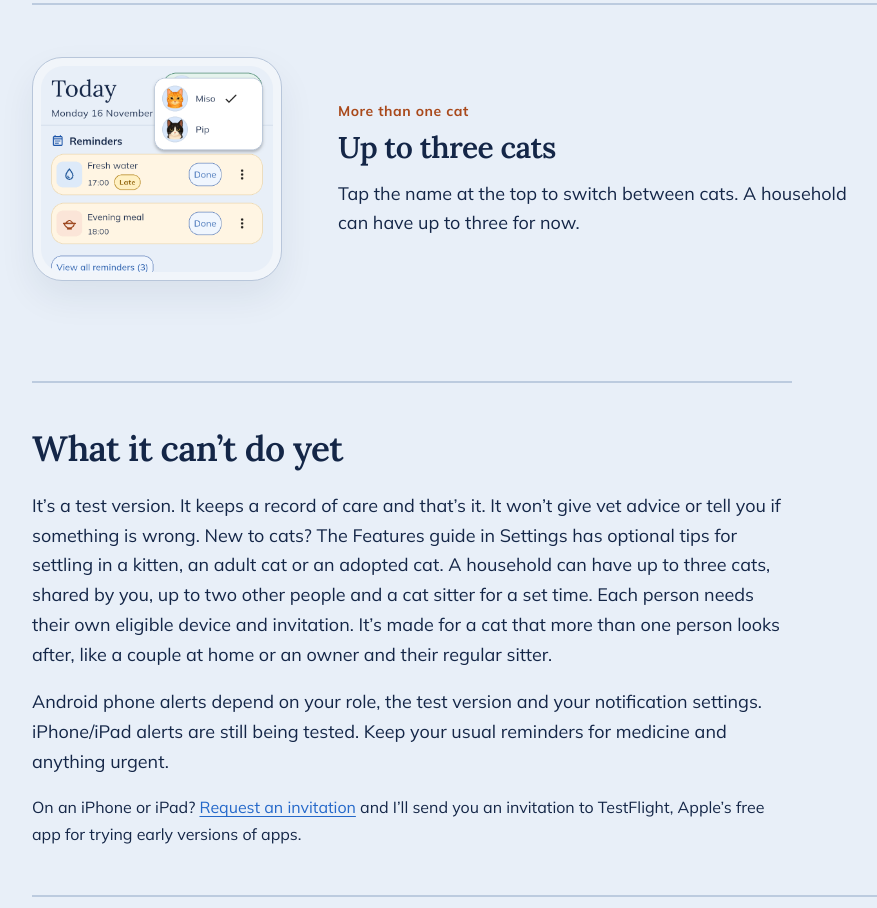
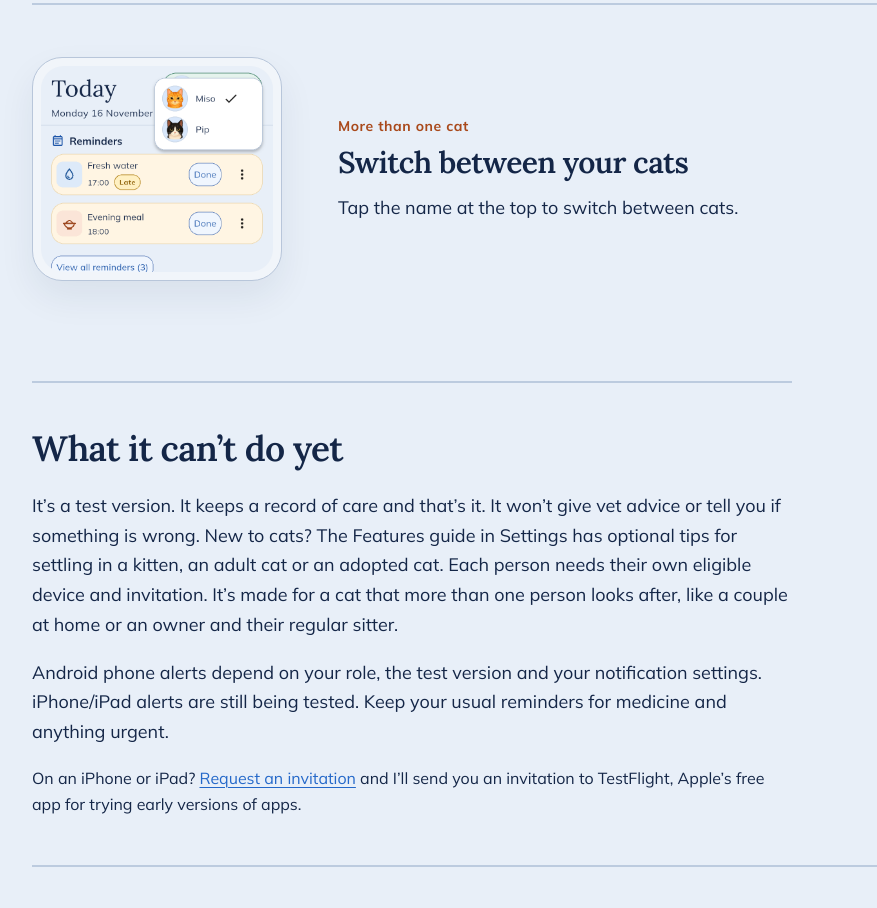
Before and after one commit to powerK10/ourcat-public-pages, a plain HTML site: page features.html in a window 1280 px wide. Shown: the part 3114-4022 px from the top of the page, without its empty margins (48-925 px from the left). Drawn offline with Linux system fonts and the light colour scheme.

Commit message:
fix(features): describe sitters and more cats without the household limits
Co-Authored-By: Claude Opus 5.5 <noreply@anthropic.com>

```diff
--- a/features.html
+++ b/features.html
@@ -21,12 +21,12 @@
 <li class="day-row flip"><div><p class="eyebrow-time">Friday, going away</p><h2>A sitter, for as long as you choose</h2><p>In Care team, pick three days, a week or a month, and send your friend the cat sitter code. They can log what they do and read the routine in Care info, but can’t change the cat’s profile, the reminders or who’s on the care team. When the time’s up, their access ends by itself, or you can end it sooner.</p></div><figure class="shot"><div class="screen"><img src="assets/features/care-team.webp" width="720" height="1488" alt="Care team: a Generate cat sitter code button, then November’s activity: you as owner with 2 logs and Sam as co-parent with 4." loading="lazy"></div></figure></li>
 <li class="day-cta"><div class="inline-cta"><p>Sharing is the bit I most want to see working. Try it with a partner or sitter.</p><a class="button" href="https://docs.google.com/forms/d/e/1FAIpQLSfE7T2NDWCrKjbO0EXnv6gYh4boQH9e-d9MlrtzAwvURb2s_Q/viewform">Request an invitation <span aria-hidden="true">↗</span></a></div></li>
 <li class="day-row"><div><p class="eyebrow-time">Back home</p><h2>Who did what, and when</h2><p>History’s Day log shows who did what on any day, and Trends and Summary show how things have gone over time. If someone forgot to log something, you can add it later (up to 30 days back). If the vet asks, share a vet summary (PDF) or save a CSV of a date range.</p></div><figure class="shot"><div class="screen"><img src="assets/features/history.webp" width="720" height="1488" alt="History’s Day log for 15 November: breakfast logged by you, and an evening meal and a refilled water bowl logged by Sam, the last marked Edited, each of Sam’s with a Like button." loading="lazy"></div></figure></li>
-<li class="day-row flip"><div><p class="eyebrow-time">More than one cat</p><h2>Up to three cats</h2><p>Tap the name at the top to switch between cats. A household can have up to three for now.</p></div><figure class="shot"><div class="screen"><img src="assets/features/more-cats.webp" width="720" height="640" alt="Today with the cat menu open, listing Miso (selected) and Pip." loading="lazy"></div></figure></li>
+<li class="day-row flip"><div><p class="eyebrow-time">More than one cat</p><h2>Switch between your cats</h2><p>Tap the name at the top to switch between cats.</p></div><figure class="shot"><div class="screen"><img src="assets/features/more-cats.webp" width="720" height="640" alt="Today with the cat menu open, listing Miso (selected) and Pip." loading="lazy"></div></figure></li>
 </ol>
 <div class="sticky-cta"><a class="button" href="https://docs.google.com/forms/d/e/1FAIpQLSfE7T2NDWCrKjbO0EXnv6gYh4boQH9e-d9MlrtzAwvURb2s_Q/viewform">Request an invitation <span aria-hidden="true">↗</span></a></div>
 </div>
 
-<section class="section limits" aria-labelledby="limits-title"><h2 id="limits-title">What it can’t do yet</h2><p>It’s a test version. It keeps a record of care and that’s it. It won’t give vet advice or tell you if something is wrong. New to cats? The Features guide in Settings has optional tips for settling in a kitten, an adult cat or an adopted cat. A household can have up to three cats, shared by you, up to two other people and a cat sitter for a set time. Each person needs their own eligible device and invitation. It’s made for a cat that more than one person looks after, like a couple at home or an owner and their regular sitter.</p><p>Android phone alerts depend on your role, the test version and your notification settings. iPhone/iPad alerts are still being tested. Keep your usual reminders for medicine and anything urgent.</p><p class="small">On an iPhone or iPad? <a href="test">Request an invitation</a> and I’ll send you an invitation to TestFlight, Apple’s free app for trying early versions of apps.</p></section>
+<section class="section limits" aria-labelledby="limits-title"><h2 id="limits-title">What it can’t do yet</h2><p>It’s a test version. It keeps a record of care and that’s it. It won’t give vet advice or tell you if something is wrong. New to cats? The Features guide in Settings has optional tips for settling in a kitten, an adult cat or an adopted cat. Each person needs their own eligible device and invitation. It’s made for a cat that more than one person looks after, like a couple at home or an owner and their regular sitter.</p><p>Android phone alerts depend on your role, the test version and your notification settings. iPhone/iPad alerts are still being tested. Keep your usual reminders for medicine and anything urgent.</p><p class="small">On an iPhone or iPad? <a href="test">Request an invitation</a> and I’ll send you an invitation to TestFlight, Apple’s free app for trying early versions of apps.</p></section>
 
 <section class="section invitation-strip"><div><h2>Want to try it?</h2><p>Send a short request and I’ll reply within a day. Partners and sitters send their own.</p></div><a class="button" href="https://docs.google.com/forms/d/e/1FAIpQLSfE7T2NDWCrKjbO0EXnv6gYh4boQH9e-d9MlrtzAwvURb2s_Q/viewform">Request an invitation <span aria-hidden="true">↗</span></a></section>
 <p class="fine end-note">Some details may change before it’s public.</p>
```
